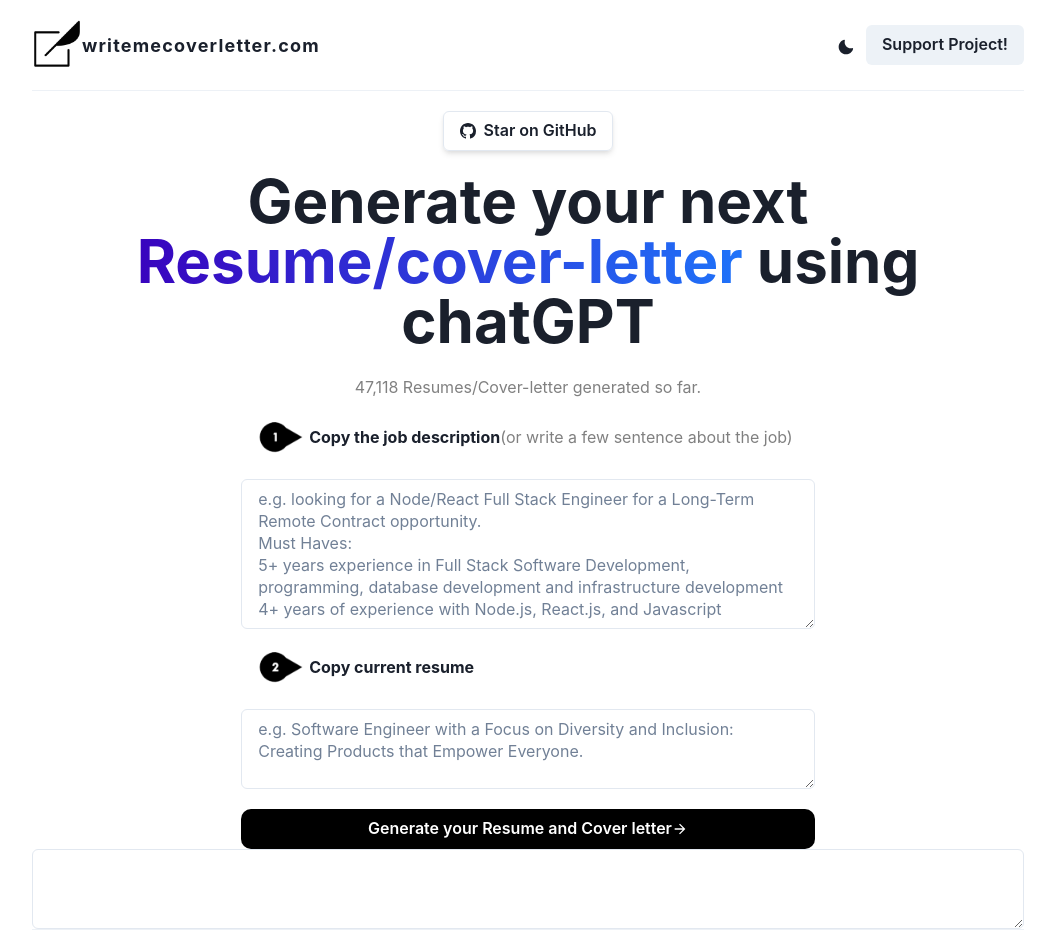
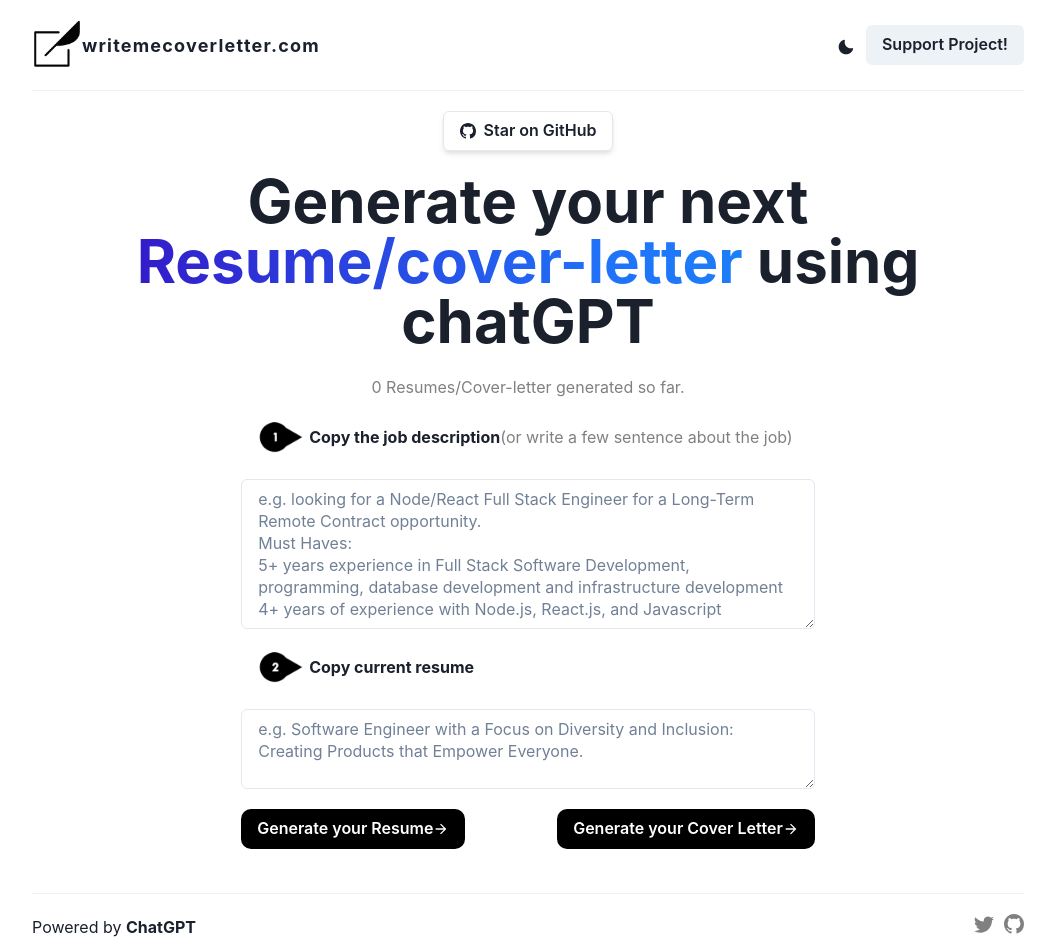
Before and after one commit to w3tsa/resumeandcoverletter, a Next.js app: page / in a window 1280 px wide. Shown: the top 948 px of the page, without its empty margins (112-1167 px from the left). Built offline with nearby package versions, Linux system fonts and the light colour scheme.

Commit message:
updated the API refactored generatred buttons code, added clear all button changed the styling of result text content :tada:

```diff
--- a/src/components/GenerateButton.tsx
+++ b/src/components/GenerateButton.tsx
@@ -3,10 +3,13 @@
 
 type Props = {
   handleClick: any;
+  text: string;
+  ariaLabel: string;
+  loading: boolean;
 };
 
 const GenerateButton = (props: Props) => {
-  const { handleClick } = props;
+  const { handleClick, text, ariaLabel, loading } = props;
   const { colorMode } = useColorMode();
   return (
     <>
@@ -14,12 +17,15 @@
         <Button
           background={colorMode === "light" ? "black" : "gray.700"}
           color={"white"}
-          width={"100%"}
+          // width={"100%"}
           borderRadius={10}
           _hover={{ opacity: "0.8" }}
           onClick={handleClick}
+          aria-label={ariaLabel}
+          isLoading={loading}
         >
-          Generate your Resume and Cover letter <ArrowForwardIcon />
+          {text}
+          <ArrowForwardIcon />
         </Button>
       </Box>
     </>
--- a/src/components/hero/Hero.tsx
+++ b/src/components/hero/Hero.tsx
@@ -4,7 +4,12 @@
 import styles from "@/styles/Hero.module.css";
 import { BsGithub } from "react-icons/bs";
 
-const Hero = () => {
+type Props = {
+  count: number;
+};
+
+const Hero = (props: Props) => {
+  const { count } = props;
   return (
     <Box mt={5}>
       <Link href="https://github.com/w3tsa/writemecoverletter" isExternal>
@@ -22,7 +27,9 @@
         <span className={styles.boujee}>Resume/cover-letter</span> using chatGPT
       </Heading>
       <br />
-      <Text color={"gray"}>47,118 Resumes/Cover-letter generated so far.</Text>
+      <Text color={"gray"}>
+        {count.toLocaleString("en-us")} Resumes/Cover-letter generated so far.
+      </Text>
     </Box>
   );
 };
--- a/src/components/job_description/index.tsx
+++ b/src/components/job_description/index.tsx
@@ -29,7 +29,7 @@
         onChange={(e) => setJobDescription(e.target.value)}
         isRequired
         rows={6}
-        maxLength={1000}
+        // maxLength={1000}
         placeholder="e.g. looking for a Node/React Full Stack Engineer for a Long-Term Remote Contract opportunity.
 Must Haves:
 5+ years experience in Full Stack Software Development, programming, database development and infrastructure development
--- /dev/null
+++ b/src/components/result/index.tsx
@@ -0,0 +1,54 @@
+import { CopyIcon } from "@chakra-ui/icons";
+import { Box, Textarea, useToast } from "@chakra-ui/react";
+import { useRef, useState } from "react";
+
+// local imports
+import useAutosizeTextArea from "../../../utils/useAutoSizeTextArea";
+
+type Props = {
+  text: string;
+};
+
+const Result = (props: Props) => {
+  const { text } = props;
+  const [value, setValue] = useState("");
+  const textAreaRef = useRef<HTMLTextAreaElement>(null);
+  const toast = useToast();
+
+  useAutosizeTextArea(textAreaRef.current, text);
+  const handleChange = (evt: React.ChangeEvent<HTMLTextAreaElement>) => {
+    const val = evt.target?.value;
+    setValue(val);
+  };
+  async function copyToClipBoard() {
+    const result: any = textAreaRef.current;
+    await navigator.clipboard.writeText(result.textContent);
+    toast({
+      title: "Copied to clipboard",
+      status: "success",
+      duration: 5000,
+      isClosable: true,
+    });
+  }
+  return (
+    <Box position={"relative"}>
+      <CopyIcon
+        position={"absolute"}
+        top={0}
+        right={0}
+        m={5}
+        onClick={copyToClipBoard}
+        cursor={"pointer"}
+      />
+      <Textarea
+        name={"result"}
+        ref={textAreaRef}
+        value={text}
+        onChange={handleChange}
+        pointerEvents={"none"}
+      ></Textarea>
+    </Box>
+  );
+};
+
+export default Result;
--- a/src/components/resume/Resume.tsx
+++ b/src/components/resume/Resume.tsx
@@ -22,7 +22,7 @@
       <Textarea
         value={resume}
         onChange={(e) => setResume(e.target.value)}
-        maxLength={1000}
+        // maxLength={1000}
         isRequired
         placeholder="e.g. Software Engineer with a Focus on Diversity and Inclusion: Creating Products that Empower Everyone."
       />
--- a/src/pages/api/generate.ts
+++ b/src/pages/api/generate.ts
@@ -23,7 +23,7 @@
     top_p: 1,
     frequency_penalty: 0,
     presence_penalty: 0,
-    max_tokens: 200,
+    max_tokens: 1000,
     stream: true,
     n: 1,
   };
--- a/src/pages/index.tsx
+++ b/src/pages/index.tsx
@@ -3,33 +3,49 @@
 
 // styles
 // import styles from "@/styles/Home.module.css";
-import { Container, Divider, Textarea } from "@chakra-ui/react";
+import { Button, Container, Divider, Flex, Progress } from "@chakra-ui/react";
 import Header from "@/components/header";
 import Hero from "@/components/hero/Hero";
 import JobDescription from "@/components/job_description";
 import Resume from "@/components/resume/Resume";
 import GenerateButton from "@/components/GenerateButton";
 import Footer from "@/components/footer";
+import Result from "@/components/result";
 
 export default function Home() {
-  const [loading, setLoading] = useState(false);
+  const [loading, setLoading] = useState<boolean>(false);
+  const [showResume, setShowResume] = useState<boolean>(false);
+  const [showCoverLetter, setShowCoverLetter] = useState<boolean>(false);
   const [jobDescription, setJobDescription] = useState<string>("");
   const [resume, setResume] = useState<string>("");
-  const [result, setResult] = useState<tring>("");
+  const [count, setCount] = useState<number>(0);
+  // const [result, setResult] = useState<string>("");
+  const [updatedResume, setUpdatedResume] = useState<string>("");
+  const [coverLetter, setCoverLetter] = useState<string>("");
 
-  const resultRef = useRef<null | HTMLDivElement | any>(null);
+  const updatedResumeRef = useRef<null | HTMLDivElement | any>(null);
+  // const coverLetterRef = useRef<null | HTMLDivElement | any>(null);
 
   const scrollToResult = () => {
-    if (resultRef.current !== null) {
-      resultRef.current.scrollIntoView({ behavior: "smooth" });
+    if (updatedResumeRef.current !== null) {
+      updatedResumeRef.current.scrollIntoView({ behavior: "smooth" });
     }
   };
 
-  const prompt = `Based on this job description: ${jobDescription} and this current resume: ${resume}, genrate an updated more professional resume with lable Resume and a Cover Letter with the label Cover letter please.`;
+  let prompt: string;
 
   const generate = async (e: any) => {
     e.preventDefault();
+    if (!jobDescription || !resume) {
+      return;
+    }
     setLoading(true);
+    if (e.target.ariaLabel === "generate resume") {
+      prompt = `based on this job description: ${jobDescription} and this current resume: ${resume} can you rewrite an updated more professional resume please.`;
+    }
+    if (e.target.ariaLabel === "generate cover letter") {
+      prompt = `based on this job description: ${jobDescription} and this current resume: ${resume} can you write a professional cover letter please.`;
+    }
     const response = await fetch("/api/generate", {
       method: "POST",
       headers: {
@@ -55,11 +71,29 @@
       const { value, done: doneReading } = await reader.read();
       done = doneReading;
       const chunkValue = decoder.decode(value);
-      setResult((prev) => prev + chunkValue);
+      if (e.target.ariaLabel === "generate resume") {
+        setUpdatedResume((prev: string) => prev + chunkValue);
+        setShowResume(true);
+        setCount(count + 1);
+      }
+      if (e.target.ariaLabel === "generate cover letter") {
+        setCoverLetter((prev: string) => prev + chunkValue);
+        setShowCoverLetter(true);
+        setCount(count + 1);
+      }
     }
     scrollToResult();
     setLoading(false);
   };
+
+  function reset() {
+    setJobDescription("");
+    setResume("");
+    setShowResume(false);
+    setShowCoverLetter(false);
+    setUpdatedResume("");
+    setCoverLetter("");
+  }
 
   return (
     <div className="App">
@@ -75,20 +109,71 @@
       <Container as={"main"} maxW={"container.lg"}>
         <Header />
         <Divider orientation="horizontal" mt={5} />
-        <Hero />
+        <Hero count={count} />
         <Container>
           <JobDescription
             jobDescription={jobDescription}
             setJobDescription={setJobDescription}
           />
           <Resume resume={resume} setResume={setResume} />
-          <GenerateButton handleClick={generate} />
-          {/* <UpdatedResume /> */}
+          <br />
+          {loading ? (
+            <Progress size="xs" isIndeterminate />
+          ) : (
+            <Flex justifyContent={"space-between"} alignItems={"center"} mb={5}>
+              <GenerateButton
+                handleClick={generate}
+                text="Generate your Resume"
+                ariaLabel="generate resume"
+                loading={loading}
+              />
+              <GenerateButton
+                handleClick={generate}
+                text="Generate your Cover Letter"
+                ariaLabel="generate cover letter"
+                loading={loading}
+              />
+            </Flex>
+          )}
+          {showResume && (
+            <>
+              <Result text={updatedResume} />
+            </>
+          )}
+          <br />
+          {showCoverLetter && (
+            <>
+              <Result text={coverLetter} />
+            </>
+          )}
+          {(showResume || showCoverLetter) && (
+            <Button onClick={reset} mt={5} mb={5} width={"100%"}>
+              Clear All
+            </Button>
+          )}
         </Container>
-        <Textarea value={result} ref={resultRef}></Textarea>
+
         <Divider orientation="horizontal" mb={5} />
         <Footer />
       </Container>
     </div>
   );
 }
+
+/*
+
+<Flex justifyContent={"space-between"} alignItems={"center"} mb={5}>
+            <GenerateButton
+              handleClick={generate}
+              text="Generate your Resume"
+              ariaLabel="generate resume"
+              loading={loading}
+            />
+            <GenerateButton
+              handleClick={generate}
+              text="Generate your Cover Letter"
+              ariaLabel="generate cover letter"
+              loading={loading}
+            />
+          </Flex>
+*/
--- a/src/styles/Hero.module.css
+++ b/src/styles/Hero.module.css
@@ -23,9 +23,9 @@
 }
 
 @media (prefers-reduced-motion: no-preference) {
-  /* .boujee {
+  .boujee {
     animation: move-bg 8s linear infinite;
-  } */
+  }
   @keyframes move-bg {
     to {
       background-position: var(--bg-size) 0;
--- /dev/null
+++ b/utils/useAutoSizeTextArea.ts
@@ -0,0 +1,23 @@
+import { useEffect } from "react";
+
+// Updates the height of a <textarea> when the value changes.
+const useAutosizeTextArea = (
+  textAreaRef: HTMLTextAreaElement | null,
+  value: string,
+) => {
+  useEffect(() => {
+    if (textAreaRef) {
+      // We need to reset the height momentarily to get the correct scrollHeight for the textarea
+      // eslint-disable-next-line no-param-reassign
+      textAreaRef.style.height = "0px";
+      const { scrollHeight } = textAreaRef;
+
+      // We then set the height directly, outside of the render loop
+      // Trying to set this with state or a ref will product an incorrect value.
+      // eslint-disable-next-line no-param-reassign
+      textAreaRef.style.height = `${scrollHeight}px`;
+    }
+  }, [textAreaRef, value]);
+};
+
+export default useAutosizeTextArea;
```
